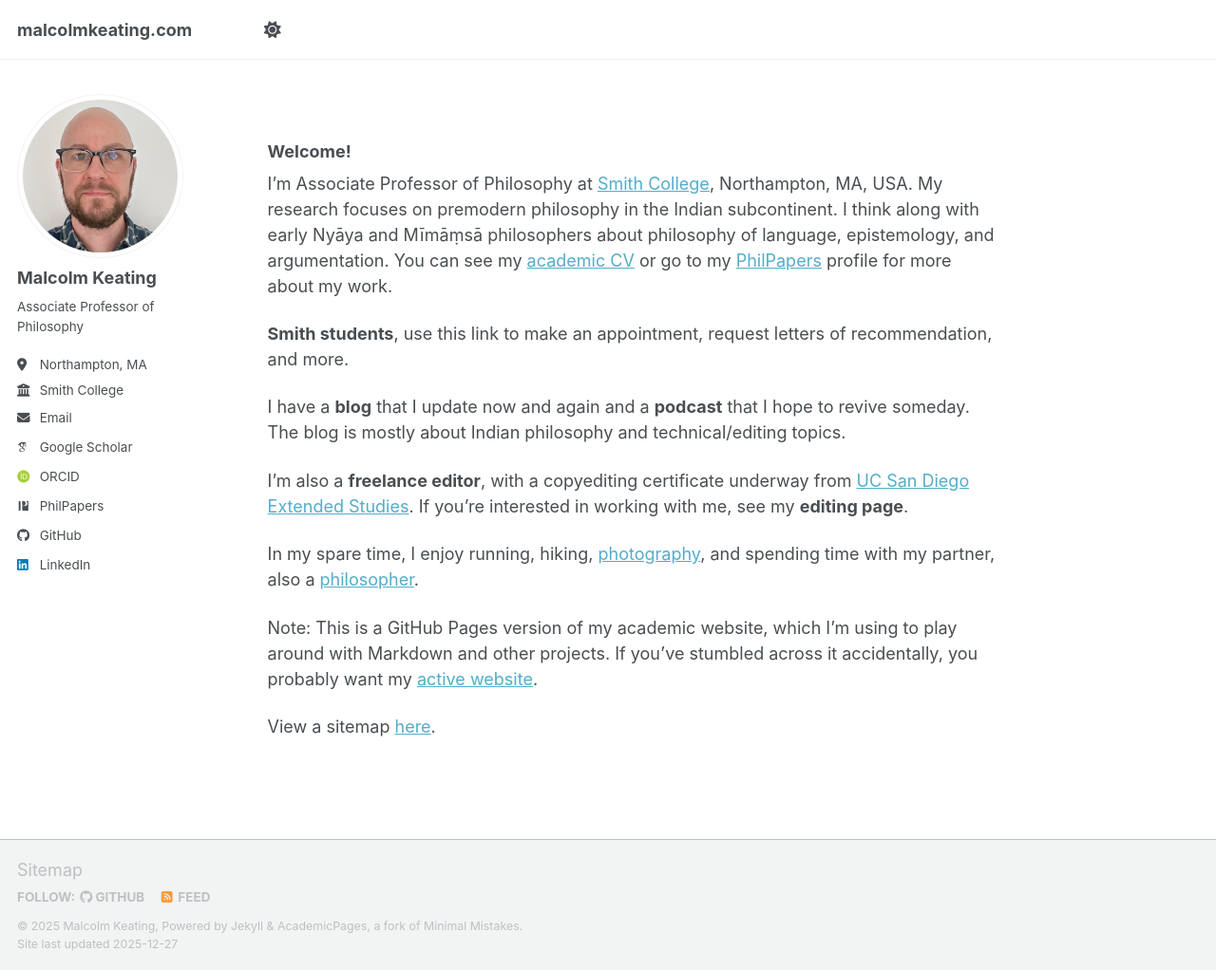
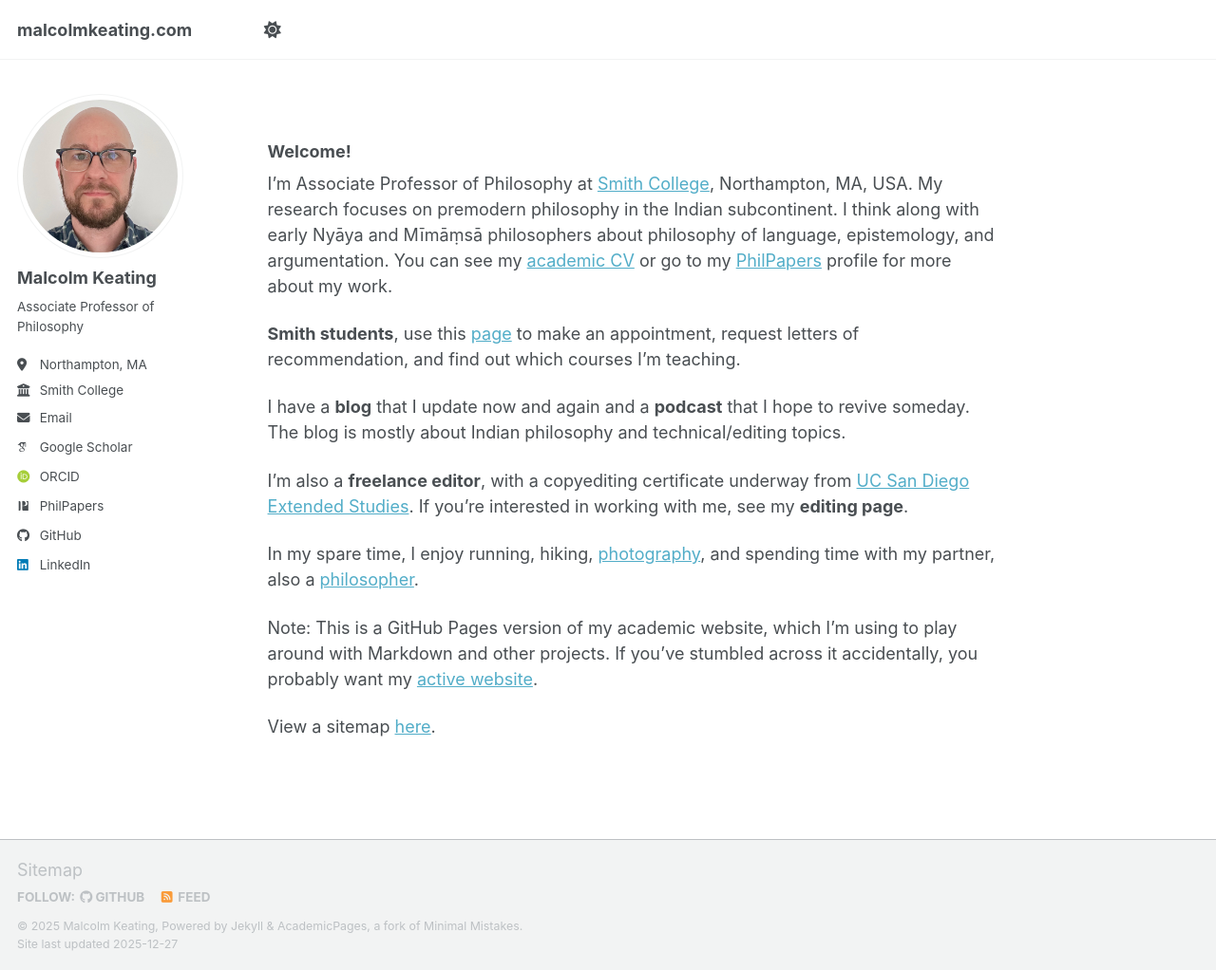
Before and after one commit to malcolmkeating/malcolmkeating.github.io, a Jekyll site: the page built from _pages/about.md, in a window 1280 px wide and 1022 px high. Shown: the whole window at 95% size. Built offline with Jekyll 4.4.1, drawn with Linux system fonts in a browser that asks for light colours; some web fonts are replaced; a script bundle is joined from its source files by our own code; library files that are not in the unit come from our copies.

Commit message:
Update about.md

```diff
--- a/_pages/about.md
+++ b/_pages/about.md
@@ -10,7 +10,7 @@
 
 I'm Associate Professor of Philosophy at [Smith College](https://www.smith.edu/), Northampton, MA, USA. My research focuses on premodern philosophy in the Indian subcontinent. I think along with early Nyāya and Mīmāṃsā philosophers about philosophy of language, epistemology, and argumentation. You can see my [academic CV](https://malcolmkeating.github.io/cv/) or go to my [PhilPapers](https://philpeople.org/profiles/malcolm-keating) profile for more about my work.
 
-**Smith students**, use this link to make an appointment, request letters of recommendation, and more.
+**Smith students**, use this [page](https://malcolmkeating.github.io/teaching/) to make an appointment, request letters of recommendation, and find out which courses I'm teaching.
 
 I have a **blog** that I update now and again and a **podcast** that I hope to revive someday. The blog is mostly about Indian philosophy and technical/editing topics.
 
```
